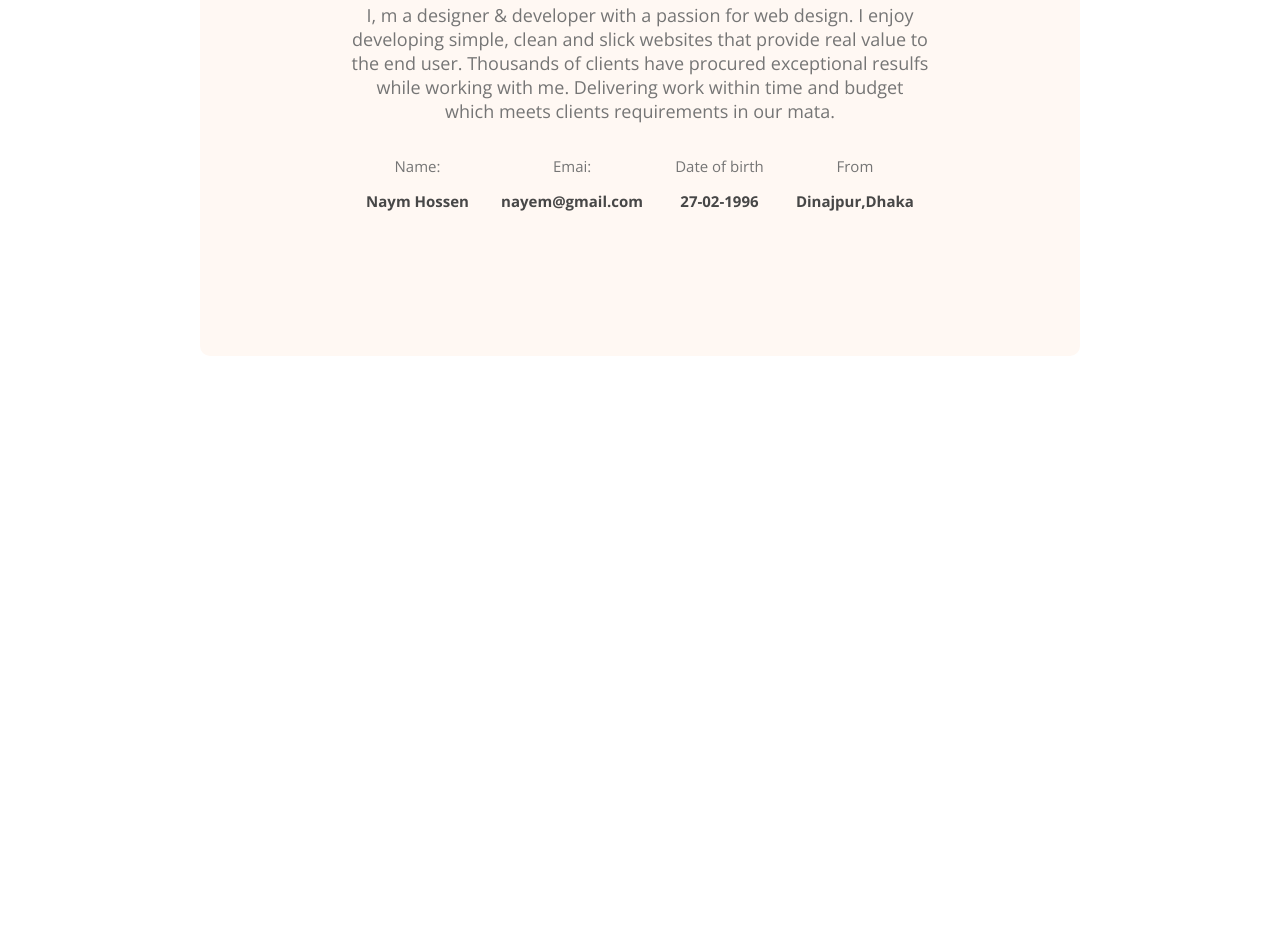
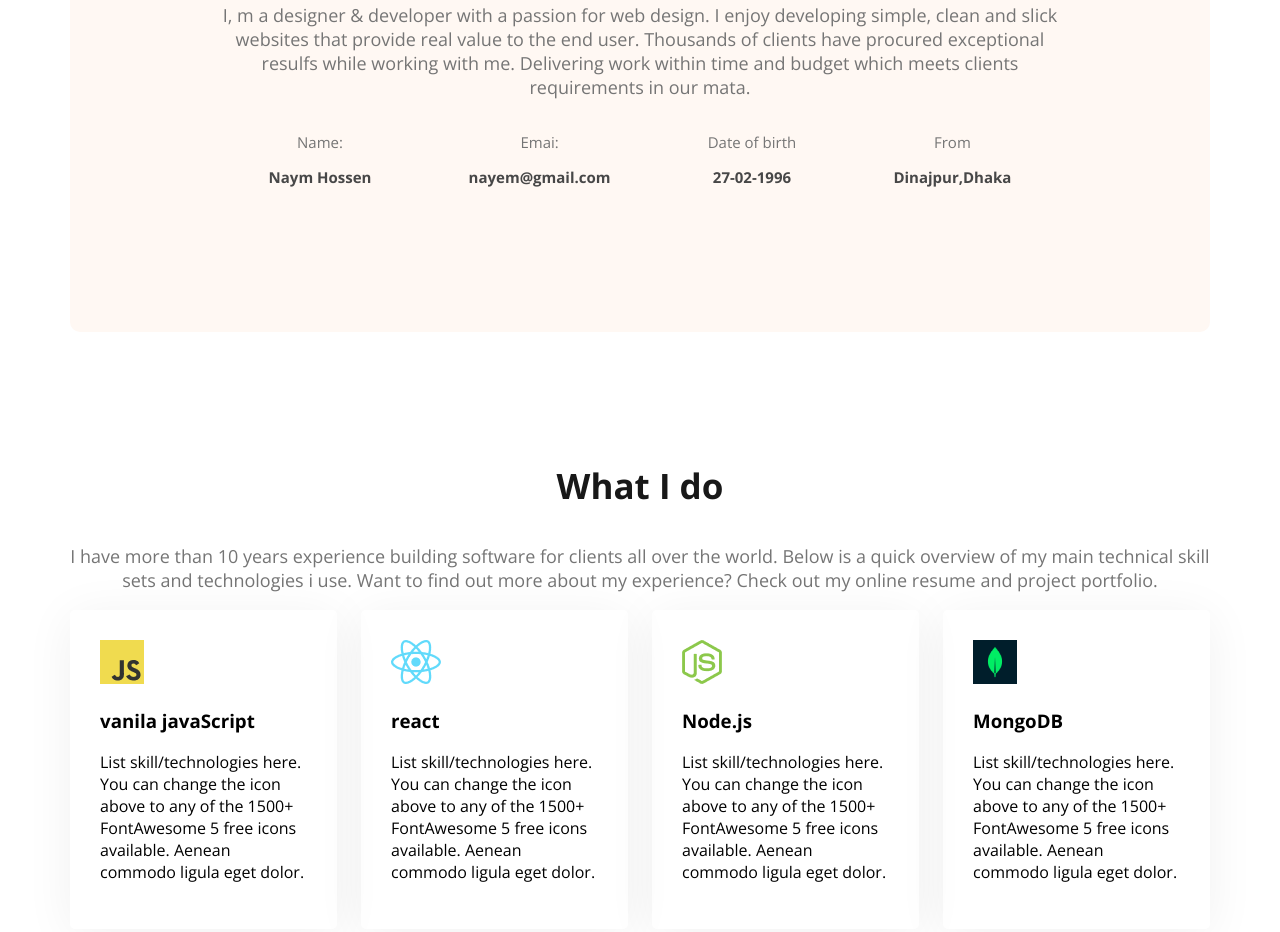
Before and after one commit to Naym01/web-developer-portfolio, a plain HTML site: page index.html in a window 1280 px wide. Shown: the part 1203-2135 px from the top of the page. Before the commit the page ends 1689 px from the top, so only its background shows below. Drawn offline with nearby package versions, Linux system fonts and the light colour scheme.

Commit message:
section 02 id finish

```diff
--- a/index.html
+++ b/index.html
@@ -13,6 +13,7 @@
 </head>
 
 <body class="open-sans-normal">
+    <!-- header part  -->
     <header class="header secondary-bg">
         <nav>
             <h3 class="nav-title">Ri<span class="text-primary">a</span>n</h3>
@@ -41,6 +42,7 @@
 
     </header>
     <main>
+        <!-- section 01: About me  -->
         <section class="about secondary-bg">
             <h3 class="section-title">About Me</h3>
             <p class="section-description">I, m a designer & developer with a passion for web design. I enjoy developing
@@ -48,7 +50,7 @@
                 procured exceptional resulfs while working with me. Delivering work within time and budget which meets
                 clients requirements in our mata.</p>
             <div class="about-items">
-                <!-- .about-item*4>p.item-title+p.item-description  -->
+                <!-- emmet:  .about-item*4>p.item-title+p.item-description  -->
                 <div class="about-item">
                     <p class="item-title dark-3">Name:</p>
                     <p class="item-description dark-2">Naym Hossen</p>
@@ -66,8 +68,42 @@
                     <p class="item-description dark-2">Dinajpur,Dhaka</p>
                 </div>
             </div>
+        </section>
+        <!--section 02: what I do section  -->
+        <section class="skilllll">
+            <h3 class="section-title text-center">What I do</h3>
+            <p class="section-description text-center">I have more than 10 years experience building software for
+                clients all over the world. Below is a quick overview of my main technical skill sets and technologies i
+                use. Want to find out more about my experience? Check out my online resume and project portfolio.</p>
+            <div class="skills-container">
+                <!-- .skill*4>img+h3.skill-title+p.skill-description -->
+                <div class="skill">
+                    <img src="images/icons/js.png" alt="">
+                    <h3 class="skill-title">vanila javaScript</h3>
+                    <p class="skill-description">List skill/technologies here. You can change the icon above to any of
+                        the 1500+ FontAwesome 5 free icons available. Aenean commodo ligula eget dolor.</p>
+                </div>
+                <div class="skill">
+                    <img src="images/icons/react.png" alt="">
+                    <h3 class="skill-title">react</h3>
+                    <p class="skill-description">List skill/technologies here. You can change the icon above to any of
+                        the 1500+ FontAwesome 5 free icons available. Aenean commodo ligula eget dolor.</p>
+                </div>
+                <div class="skill">
+                    <img src="images/icons/nodejs.png" alt="">
+                    <h3 class="skill-title">Node.js</h3>
+                    <p class="skill-description">List skill/technologies here. You can change the icon above to any of
+                        the 1500+ FontAwesome 5 free icons available. Aenean commodo ligula eget dolor.</p>
+                </div>
+                <div class="skill">
+                    <img src="images/icons/mongo.png" alt="">
+                    <h3 class="skill-title">MongoDB</h3>
+                    <p class="skill-description">List skill/technologies here. You can change the icon above to any of
+                        the 1500+ FontAwesome 5 free icons available. Aenean commodo ligula eget dolor.</p>
+                </div>
+            </div>
+        </section>
 
-        </section>
     </main>
 
     <footer>
--- a/styles/potfolio.css
+++ b/styles/potfolio.css
@@ -48,6 +48,10 @@
 .secondary-bg {
     background-color: #FFF8F3;
     padding-left: ;
+
+}
+.text-center{
+text-align: center;
 }
 
 /* header style  */
@@ -129,13 +133,16 @@ main {
     max-width: 1140px;
     margin: 0 auto;
 }
+main section{
+    margin: 130px 0px;
+}
 
 /* About style  */
 .about {
     border-radius: 10px;
     padding: 130px 150px;
     text-align: center;
-    margin: 130px;
+
 
 
 
@@ -155,3 +162,15 @@ main {
     font-weight: bold;
     font-size:15px;
 }
+/* section 02:style */
+
+.skills-container{
+    display: flex;
+    justify-content: space-between;
+    gap: 24px;
+}
+.skill{
+    padding: 30px;
+    box-shadow: 0px 6px 50px 0px rgba(0, 0, 0, 0.06);
+    border-radius: 5px;
+}
```
